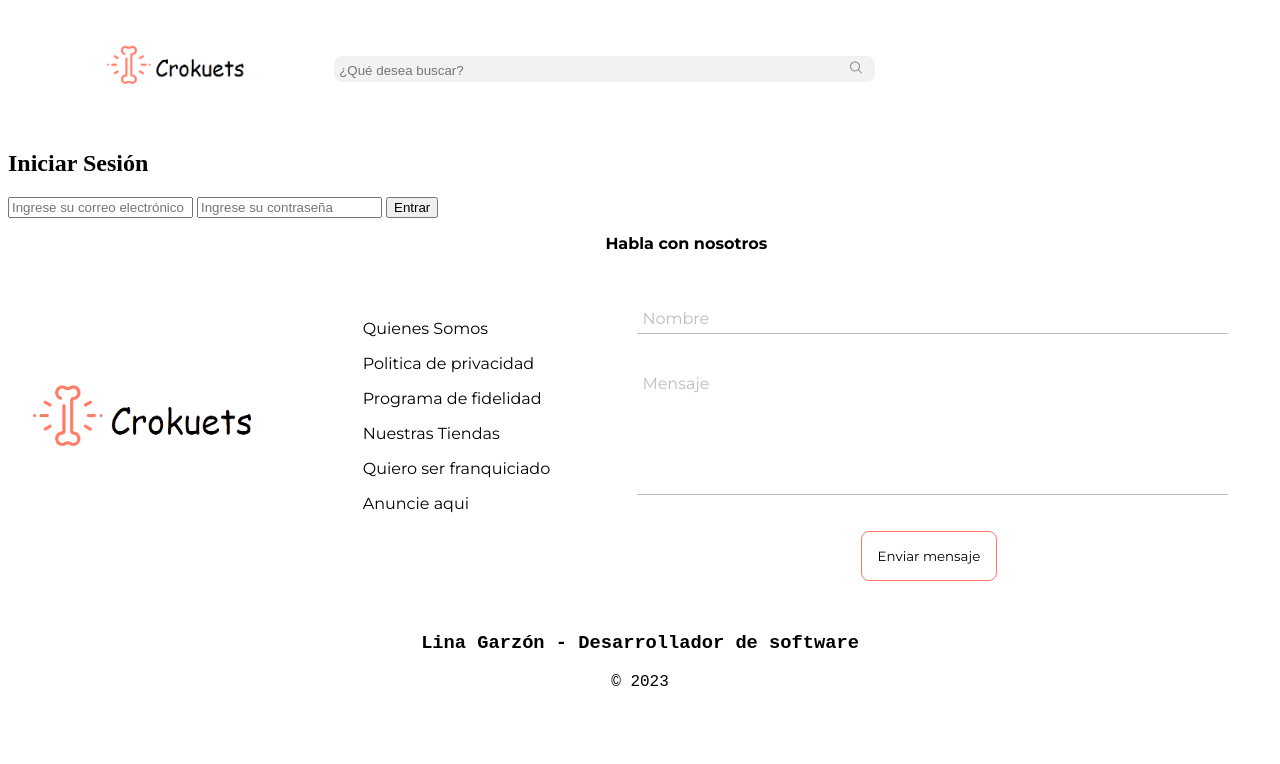
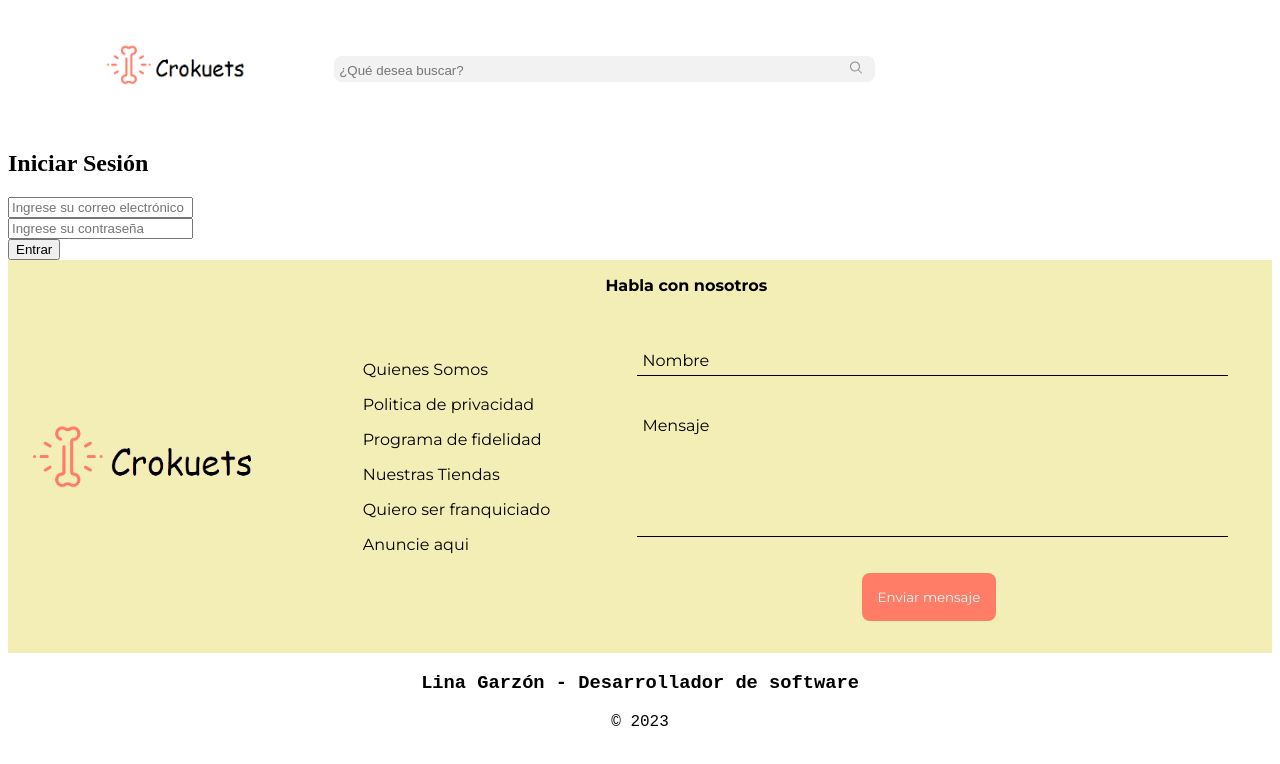
Before and after one commit to linamgarzon/Crokutes, a plain HTML site: page login.html in a window 1280 px wide. Drawn offline with nearby package versions, Linux system fonts and the light colour scheme; files that its build step writes are made by us from their sources; a web font is replaced by a local one.

Commit message:
Finalizacion de login

```diff
--- a/CSS/cabezera.css
+++ b/CSS/cabezera.css
@@ -5,6 +5,9 @@
     --color-morado: #A569E8;
     --color-azul: #66E7FF;
     --color-gris: #C0BDBB;
+    --letra:'Montserrat', sans-serif;
+    --color-narajaclaro: #F2EEB6;
+    --color-blancogrisado: #F2F2F2;
     }
 .cabezera{
     display: flex;
--- a/CSS/contacto.css
+++ b/CSS/contacto.css
@@ -1,4 +1,5 @@
 .contacto{
     display:flex;
     justify-content: space-around;
+    background-color:var(--color-narajaclaro);
 }
--- a/CSS/contacto/contacto-formulario.css
+++ b/CSS/contacto/contacto-formulario.css
@@ -10,7 +10,7 @@
 }
 .contacto__relleno{
     position: relative;
-    color: var(--color-gris);
+    color: black;
 
 }
 .input-padron{
@@ -19,8 +19,9 @@
     border: none;
     outline: none;
     font-family: 'Montserrat', sans-serif;
-    border-bottom: 1px solid var(--color-gris);
+    border-bottom: 1px solid black;
     padding: .6em .3em;
+    background-color: var(--color-naranjaclaro);
 }
 .input-padron:focus + .contacto__nombre--letras,
 .input-padron:not(:placeholder-shown) + .contacto__nombre--letras{
@@ -42,17 +43,15 @@
     transition: transform .5s, color .3s;
 }
 .enviar{
-    border: 1px solid var(--color-naranja);
-    background-color: white;
+    border:none;
+    background-color: var(--color-naranja);
+    color: white;
     padding: 1rem;
     border-radius: .5rem;
     font-family: 'Montserrat', sans-serif;
     cursor: pointer;
 }
-.enviar:hover{
-    background-color: var(--color-naranja);
-    color: white;
-}
+
 textarea{
     resize: none;
 }
--- a/login.html
+++ b/login.html
@@ -13,6 +13,12 @@
     <link rel="stylesheet" href="./CSS/cabezera/cabecerabusqueda/busqueda.css">
     <link rel="stylesheet" href="./CSS/cabezera/cabecerabusqueda/busqueda-inpu.css">
     <link rel="stylesheet" href="./CSS/cabezera/cabecerabusqueda/boton-busqueda.css">
+    <link rel="stylesheet" href="./CSS/login/logintitulo.css">
+    <link rel="stylesheet" href="./CSS/login/login.css">
+    <link rel="stylesheet" href="./CSS/login/login-input.css">
+    <link rel="stylesheet" href="./CSS/login/login-form.css">
+    <link rel="stylesheet" href="./CSS/login/login-form-user.css">
+    <link rel="stylesheet" href="./CSS/login/login-button.css">
     <link rel="stylesheet" href="./CSS/contacto.css">
     <link rel="stylesheet" href="./CSS/producto/titulo.css">
     <link rel="stylesheet" href="./CSS/contacto/normativas.css">
@@ -52,14 +58,22 @@
 
 <body>
     <section class="login">
-        <h2>Iniciar Sesión</h2>
+        <div class="login_titulo">
+            <h2>Iniciar Sesión</h2>
+        </div>
         <div class="login_form_user">
             <form class="login_form">
+                <div class="login_input-seccion">
                 <label for="email"></label>
-                <input name="email" type="text" class="login_email" placeholder="Ingrese su correo electrónico">
+                <input name="email" type="text" class="login_input" placeholder="Ingrese su correo electrónico" required>
+                </div>
+                <div class="login_input-seccion">
                 <label for="password"></label>
-                <input name="passwork" type="password" class="login_passwork" placeholder="Ingrese su contraseña">
+                <input name="passwork" type="password" class="login_input" placeholder="Ingrese su contraseña" required>
+                </div>
+                <div class="login_button">
                 <input type="submit" class="login_enter" value="Entrar">
+                </div>
             </form>
         </div>
     </section>
```
